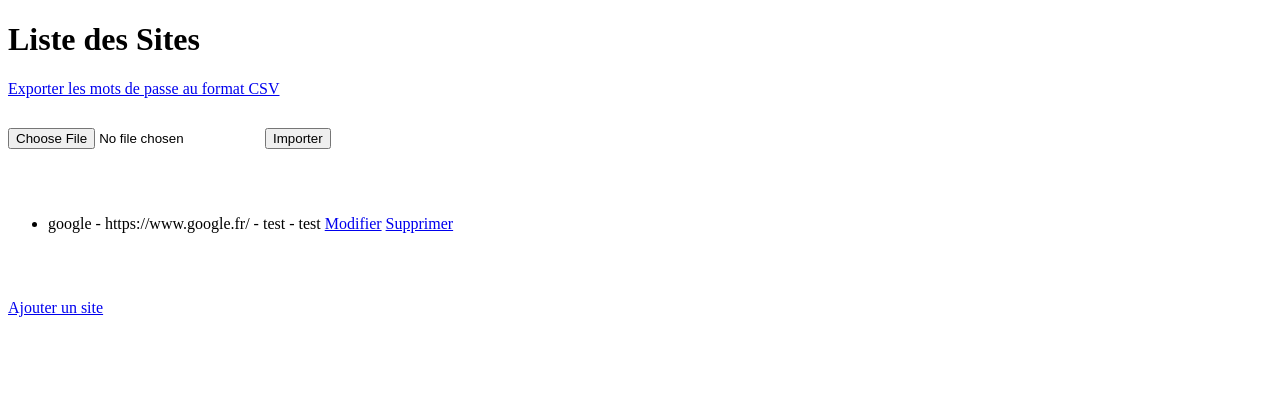
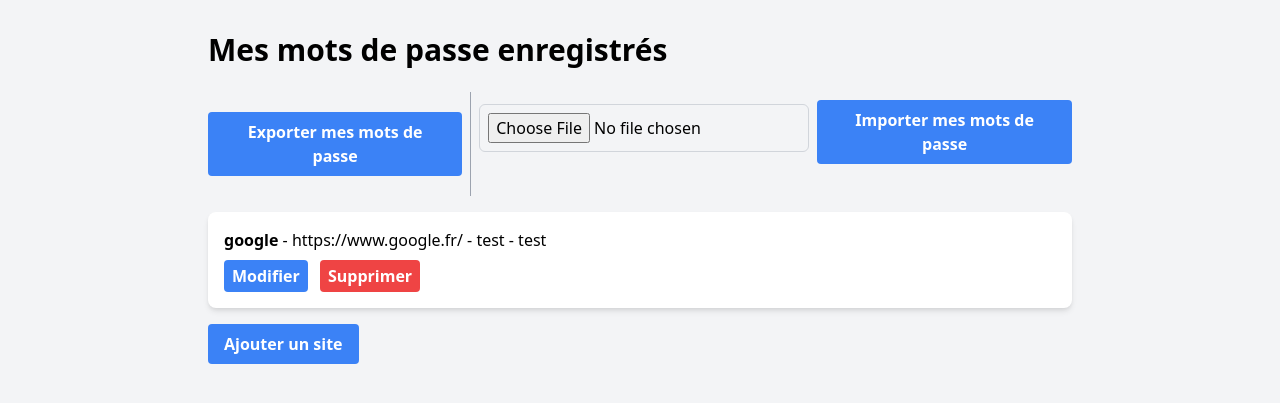
Before and after one commit to Hamtiac/b3-c2-django-Salvador_Torres-Guirao, a Django app: page /sites/ in a window 1280 px wide. Shown: the top 403 px of the page. Run offline with Django 4.2, Linux system fonts and the light colour scheme; data comes from the database, SQL or seed files in the repository.

Commit message:
listFront: Add Basic Style

```diff
--- a/templates/sites/liste_sites.html
+++ b/templates/sites/liste_sites.html
@@ -1,29 +1,46 @@
 <!DOCTYPE html>
-<html>
+<html lang="fr">
 <head>
-        <title>Liste des Sites</title>
+    <meta charset="UTF-8">
+    <meta name="viewport" content="width=device-width, initial-scale=1.0">
+    <title>Mes mots de passe enregistrés</title>
+    <link href="https://cdn.jsdelivr.net/npm/tailwindcss@2.2.19/dist/tailwind.min.css" rel="stylesheet">
 </head>
-    <body>
-        <h1>Liste des Sites</h1>
-        <a href="{% url 'exporter_mots_de_passe_csv' %}">Exporter les mots de passe au format CSV</a>
-        <div style="height: 30px"></div>
-        <form method="post" enctype="multipart/form-data" action="{% url 'importer_mots_de_passe_csv' %}">
+<body class="bg-gray-100">
+    <div class="max-w-4xl mx-auto px-4 py-8">
+        <h1 class="text-3xl font-semibold mb-6">Mes mots de passe enregistrés</h1>
+        <div class="flex justify-between mb-4">
+            <div class="flex items-center">
+                <button class="bg-blue-500 hover:bg-blue-700 text-white font-bold py-2 px-4 rounded focus:outline-none focus:shadow-outline">
+                    <a href="{% url 'exporter_mots_de_passe_csv' %}" class="text-white">Exporter mes mots de passe</a>
+                </button>
+                <div class="w-px bg-gray-400 mx-2 h-full"></div>
+                <form method="post" enctype="multipart/form-data" action="{% url 'importer_mots_de_passe_csv' %}" class="mb-8 flex items-center">
                     {% csrf_token %}
-            <input type="file" name="csv_file" accept=".csv" required>
-            <button type="submit">Importer</button>
+                    <div>
+                        <input type="file" name="csv_file" accept=".csv" required class="border border-gray-300 p-2 rounded-md">
+                    </div>
+                    <button type="submit" class="bg-blue-500 hover:bg-blue-700 text-white font-bold py-2 px-4 rounded mt-2 focus:outline-none focus:shadow-outline ml-2">Importer mes mots de passe</button>
                 </form>
-        <div style="height: 50px"></div>
-        <ul>
+            </div>
+        </div>
+
         {% for site in sites %}
-                <li>
-                    {{ site.nom }} - {{ site.url }} - {{ site.identifiant }} - {{ site.mot_de_passe }}
-                    <a href="{% url 'modifier_site' pk=site.pk %}">Modifier</a>
-                    <a href="{% url 'supprimer_site' pk=site.pk %}">Supprimer</a>
-                </li>
+            <div class="bg-white shadow-md rounded-lg p-4 mb-4">
+                <p><strong>{{ site.nom }}</strong> - {{ site.url }} - {{ site.identifiant }} - {{ site.mot_de_passe }}</p>
+                <div class="mt-2">
+                    <button class="bg-blue-500 hover:bg-blue-700 text-white font-bold py-1 px-2 rounded focus:outline-none focus:shadow-outline">
+                        <a href="{% url 'modifier_site' pk=site.pk %}" class="text-white">Modifier</a>
+                    </button>
+                    <button class="bg-red-500 hover:bg-red-700 text-white font-bold py-1 px-2 rounded ml-2 focus:outline-none focus:shadow-outline">
+                        <a href="{% url 'supprimer_site' pk=site.pk %}" class="text-white">Supprimer</a>
+                    </button>
+                </div>
+            </div>
         {% endfor %}
-        </ul>
-        <div style="height: 50px"></div>
-
-        <a href="{% url 'ajouter_site' %}">Ajouter un site</a>
+        <button class="bg-blue-500 hover:bg-blue-700 text-white font-bold py-2 px-4 rounded focus:outline-none focus:shadow-outline">
+            <a href="{% url 'ajouter_site' %}" class="text-white">Ajouter un site</a>
+        </button>
+    </div>
 </body>
 </html>
```
Lines whose indentation alone changed are shown as unchanged.
